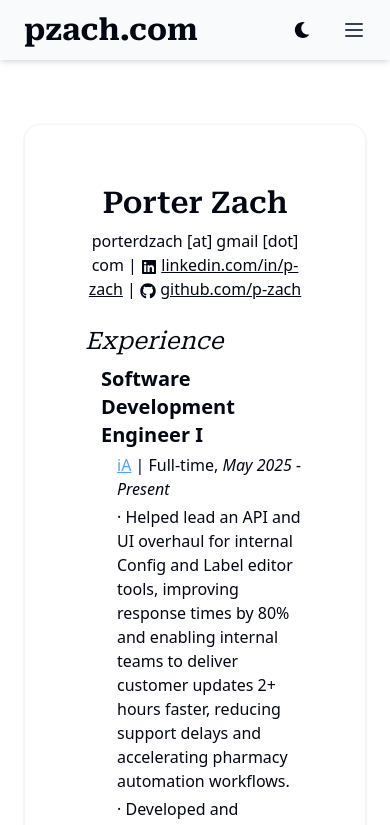
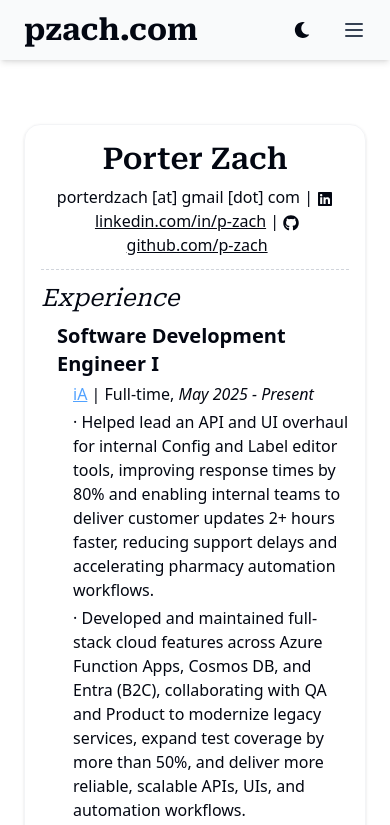
Before and after one commit to p-zach/pzachcom-frontend, a Next.js app: page /resume in a window 390 px wide. Shown: the top 825 px of the page. Built offline with nearby package versions, Linux system fonts and the light colour scheme.

Commit message:
Reduce padding for small screens

```diff
--- a/src/app/resume/page.tsx
+++ b/src/app/resume/page.tsx
@@ -108,14 +108,14 @@ export default function ResumePage() {
   return (
     <Section>
       <div className="max-w-4xl mx-auto">
-        <div className="relative w-full h-full rounded-2xl border border-gray-100 dark:border-gray-700 shadow-sm p-15 overflow-hidden">
+        <div className="relative w-full h-full rounded-2xl border border-gray-100 dark:border-gray-700 shadow-sm p-4 md:p-15 overflow-hidden">
           <div className="relative z-10 text-brand-dark text-left pointer-events-none">
             <h1 className="text-3xl font-roboto-serif text-center font-semibold mb-2">
               <SelectableText>
                 Porter Zach
               </SelectableText>
             </h1>
-            <p className="text-center mb-6">
+            <p className="text-center pb-3 mb-3 border-b border-dashed border-gray-300">
               <SelectableText>
                 porterdzach [at] gmail [dot] com
                 | <FaLinkedin className="inline" />&nbsp;
@@ -177,7 +177,7 @@ export default function ResumePage() {
                 </div>
               )}
             </div>
-            <h2 className="text-2xl font-roboto-serif italic -mb-3 mt-8">
+            <h2 className="text-2xl font-roboto-serif italic -mb-3 mt-4 pt-4 border-t border-dashed border-gray-300">
               <SelectableText>
                 Education
               </SelectableText>
--- a/src/components/Card.tsx
+++ b/src/components/Card.tsx
@@ -8,7 +8,7 @@ export default function Card({
   expandOnHover?: boolean
 }) {
   return <div className={`flex-1 rounded-2xl border border-gray-100 dark:border-gray-600 shadow-sm
-         p-8 transition-transform duration-300 ease-out transform
+         p-4 sm:p-8 md:p-10 transition-transform duration-300 ease-out transform
          ${expandOnHover ? `hover:-translate-y-1 hover:scale-[1.01]
          hover:shadow-[0_20px_40px_rgba(99,102,241,0.12)]
          hover:ring-4 hover:ring-indigo-200/30` : ''} ${className}`}>{children}</div>;
```
